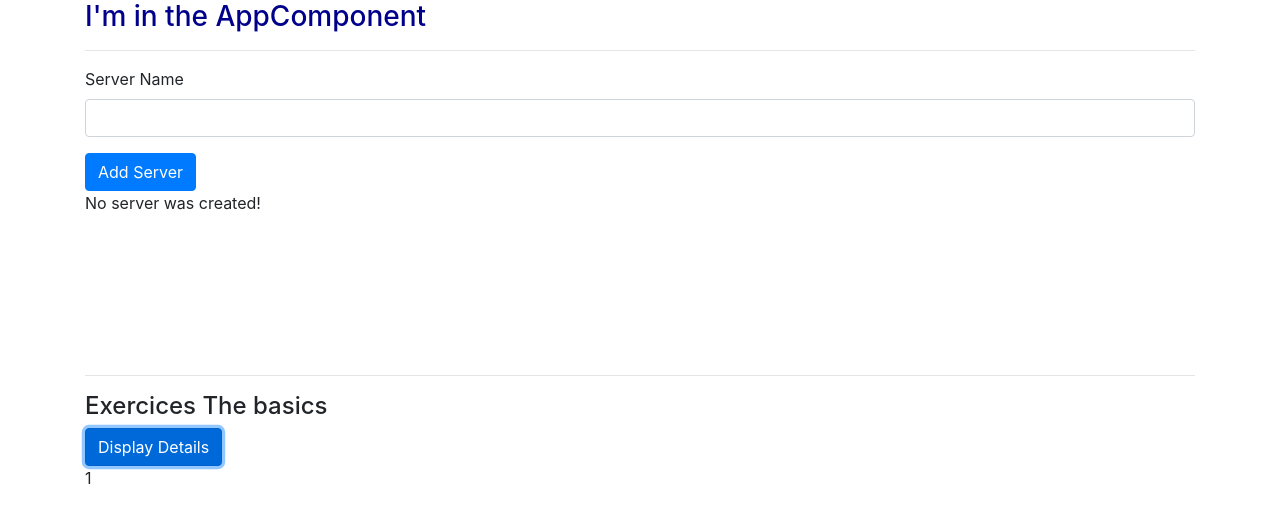
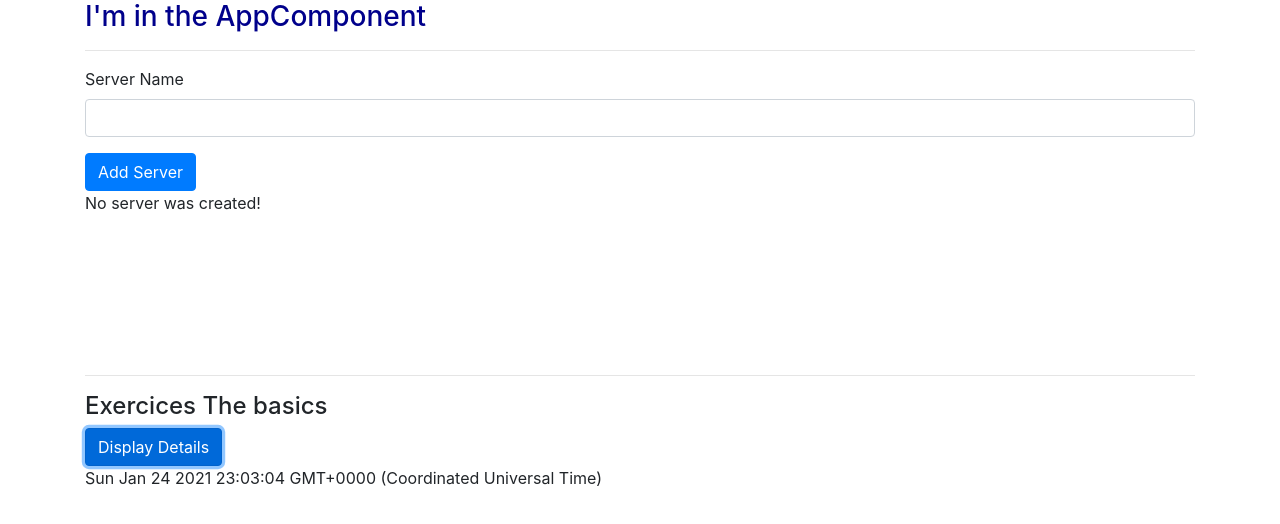
Before and after one commit to lswanderleygit/ng3-angular-the-basics, an Angular app: page / in a window 1280 px wide. Both pictures are taken after a click on the button "Display Details". Shown: the top 524 px of the page. Built offline with nearby package versions, Linux system fonts and the light colour scheme.

Commit message:
resolve error in the challenger

```diff
--- a/src/app/servers/servers.component.html
+++ b/src/app/servers/servers.component.html
@@ -25,7 +25,7 @@
 <button class="btn btn-primary" (click)="onToggleDetails()">Display Details</button>
 <p [hidden]="visibilityParagraph">Secret Password = tuna</p>
 <div
-  *ngFor="let logItem of log"
-  [ngStyle]="{backgroundColor: log.length > 5 ? 'blue' : 'transparent'}"
-  [ngClass]="{ 'white': log.length > 5}"
+  *ngFor="let logItem of log; let i = index"
+  [ngStyle]="{backgroundColor: i >= 4 ? 'blue' : 'transparent'}"
+  [ngClass]="{ 'white': i >= 4}"
   >{{ logItem }}</div>
--- a/src/app/servers/servers.component.ts
+++ b/src/app/servers/servers.component.ts
@@ -36,7 +36,7 @@
 
   onToggleDetails() {
     this.visibilityParagraph = !this.visibilityParagraph;
-    this.log.push(this.log.length +1);
+    this.log.push(new Date());
     console.log(this.log.length)
   }
 
```
